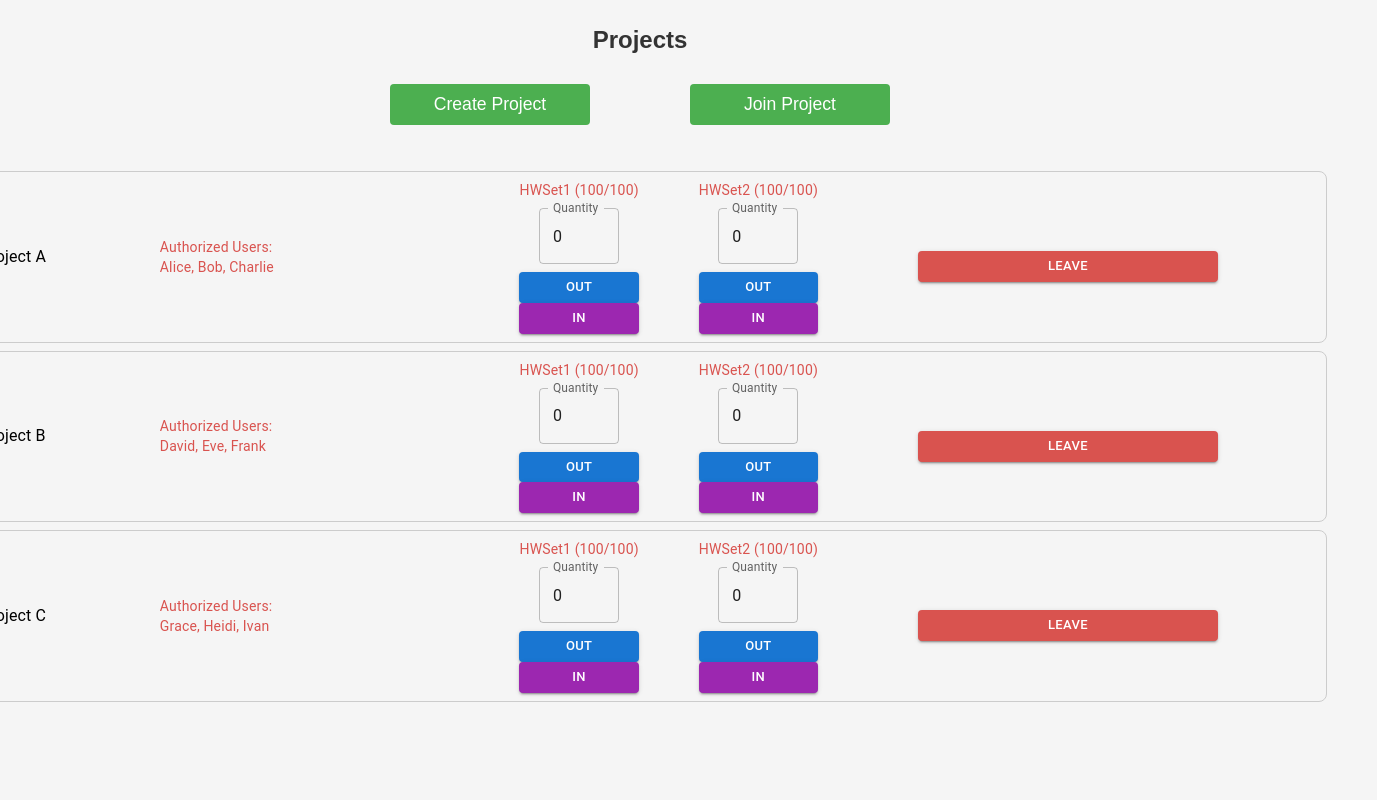
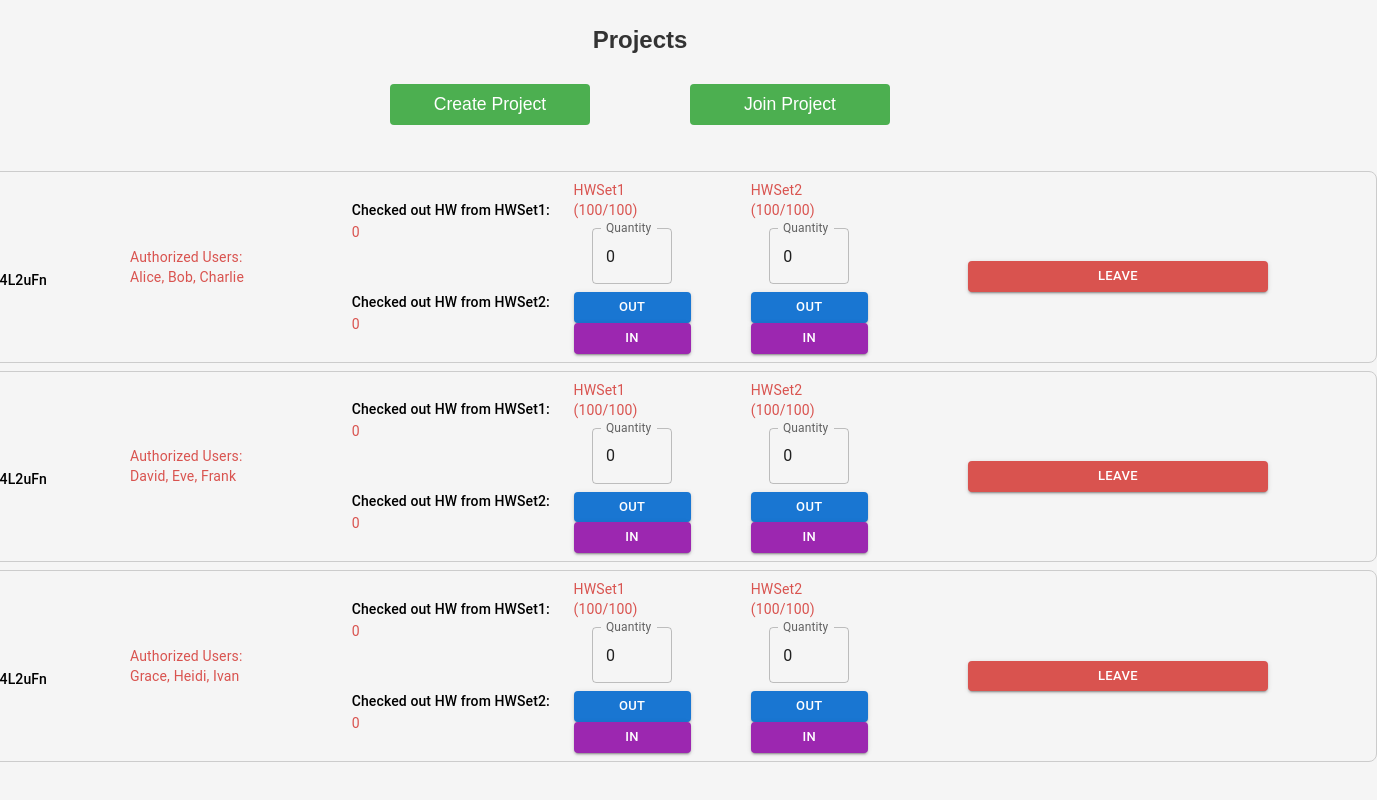
Before and after one commit to rohanjain65/17545-TBD, a React (Create React App) app in the folder frontend/: page /Projects in a window 1280 px wide. Shown: the top 800 px of the page, 1377 px wide, since content can reach past the window. Built offline with nearby package versions, Linux system fonts and the light colour scheme.

Commit message:
Updated ProjectCard to include projectID and checked out quantities

```diff
--- a/frontend/src/components/ProjectCard.js
+++ b/frontend/src/components/ProjectCard.js
@@ -23,14 +23,34 @@ const ProjectCard = ({ project }) => {
       width: '100%'
     }}>
       {/* Project Name */}
-      <Typography variant="subtitle1" sx={{ width: '200px' }}>{project.name}</Typography>
+      <Box sx={{ width: '200px' }}>
+        <div>
+          <Typography variant="subtitle1" sx={{ width: '200px' }}>{project.name}</Typography>
+          <Typography variant="subtitle2">Project ID: 4L2uFn</Typography>
+        </div>
+      </Box>
 
       {/* Authorized Users */}
-      <Box sx={{ width: '400px' }}>
-        <Typography variant="body2">Authorized Users:</Typography>
-        <Typography variant="body2">
-          {project.authorizedUsers.join(', ')}
-        </Typography>
+      <Box sx={{ width: '250px' }}>
+        <div>
+          <Typography variant="body2">Authorized Users:</Typography>
+          <Typography variant="body2">
+            {project.authorizedUsers.join(', ')}
+          </Typography>
+        </div>
+      </Box>
+
+      <Box sx={{ width: '250px' }}>
+        <div>
+          <Typography variant="subtitle2">Checked out HW from HWSet1:</Typography>
+          <Typography variant="body2" marginBottom="50px">
+            0
+          </Typography>
+          <Typography variant="subtitle2">Checked out HW from HWSet2:</Typography>
+          <Typography variant="body2">
+            0
+          </Typography>
+        </div>
       </Box>
 
       <div className="hwset-list">
```
